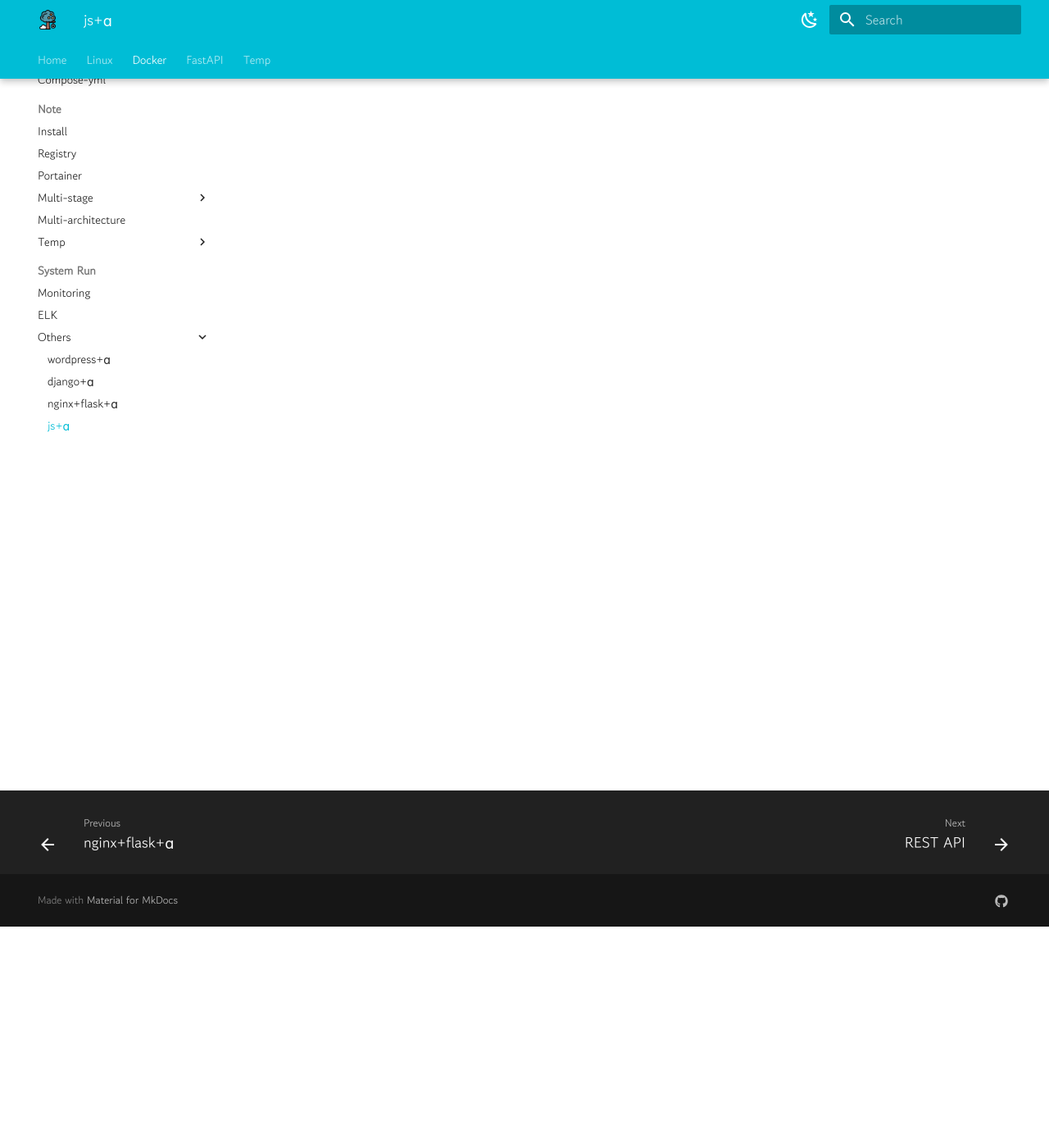
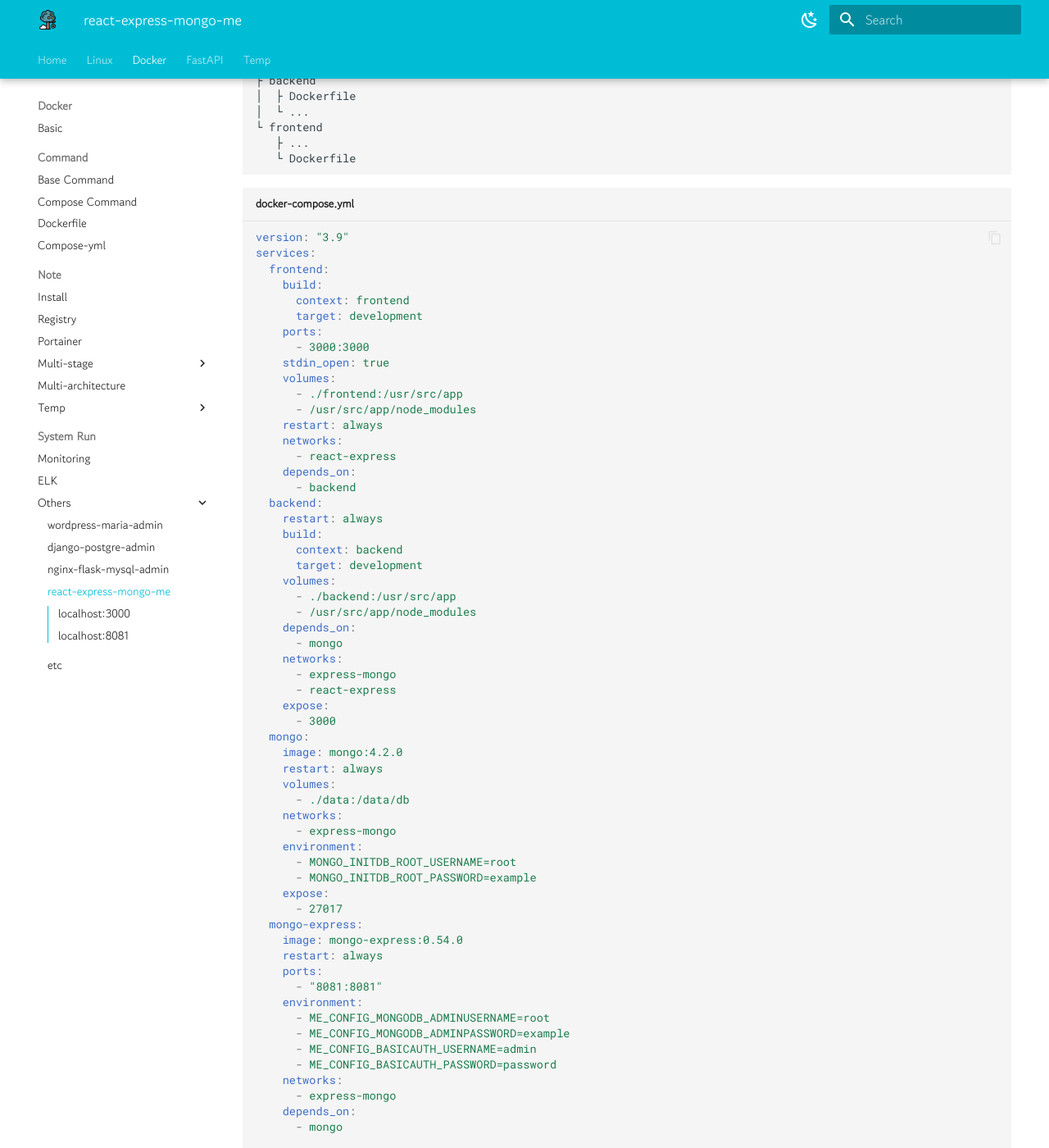
Before and after one commit to YSHeee/YSHeee.github.io, an MkDocs documentation site: the page built from docs/docker/running/remm.md, in a window 1280 px wide and 1400 px high, scrolled down 270 px. Shown: the whole window at 82% size. Built offline with MkDocs 1.6.1 and Material for MkDocs 9.7.7, drawn with Linux system fonts in a browser that asks for light colours; some of the changed text lies outside the part shown.

Commit message:
Modify ...

````diff
--- a/docs/docker/running/remm.md
+++ b/docs/docker/running/remm.md
@@ -1 +1,94 @@
 # React.js + Express.js + MongoDB + mongo-express
+
+- Source code Reference : [awesome-compose](https://github.com/docker/awesome-compose/tree/master/react-express-mongodb)
+
+```title="Structure"
+.
+├ docker-compose.yml
+├ backend
+│  ├ Dockerfile
+│  └ ...
+└ frontend
+   ├ ...
+   └ Dockerfile
+
+```
+
+
+``` yaml title="docker-compose.yml"
+version: "3.9"
+services:
+  frontend:
+    build:
+      context: frontend
+      target: development
+    ports:
+      - 3000:3000
+    stdin_open: true
+    volumes:
+      - ./frontend:/usr/src/app
+      - /usr/src/app/node_modules
+    restart: always
+    networks:
+      - react-express
+    depends_on:
+      - backend
+  backend:
+    restart: always
+    build:
+      context: backend
+      target: development
+    volumes:
+      - ./backend:/usr/src/app
+      - /usr/src/app/node_modules
+    depends_on:
+      - mongo
+    networks:
+      - express-mongo
+      - react-express
+    expose:
+      - 3000
+  mongo:
+    image: mongo:4.2.0
+    restart: always
+    volumes:
+      - ./data:/data/db
+    networks:
+      - express-mongo
+    environment:
+      - MONGO_INITDB_ROOT_USERNAME=root
+      - MONGO_INITDB_ROOT_PASSWORD=example
+    expose:
+      - 27017
+  mongo-express:
+    image: mongo-express:0.54.0
+    restart: always
+    ports:
+      - "8081:8081"
+    environment:
+      - ME_CONFIG_MONGODB_ADMINUSERNAME=root
+      - ME_CONFIG_MONGODB_ADMINPASSWORD=example
+      - ME_CONFIG_BASICAUTH_USERNAME=admin
+      - ME_CONFIG_BASICAUTH_PASSWORD=password
+    networks:
+      - express-mongo
+    depends_on:
+      - mongo
+
+networks:
+  react-express:
+  express-mongo:
+
+```
+
+---
+### `localhost:3000`
+![1](../images/running-9.png){: style="height:70%;width:70%"}
+
+### `localhost:8081`
+암호: admin/password <div>
+![2](../images/running-10.png){: style="height:70%;width:70%"}
+![3](../images/running-11.png){: style="height:70%;width:70%"}
+---
+!!!quote
+    [mongo-express](https://hub.docker.com/_/mongo-express)
--- a/mkdocs.yml
+++ b/mkdocs.yml
@@ -118,10 +118,11 @@ nav:
       - Monitoring: docker/running/monitoring.md
       - ELK: docker/running/elk.md
       - Others:
-        - wordpress+ɑ: docker/running/wmp.md
-        - django+ɑ: docker/running/dpp.md
-        - nginx+flask+ɑ: docker/running/nfmp.md
-        - js+ɑ: docker/running/remm.md
+        - wordpress-maria-admin: docker/running/wmp.md
+        - django-postgre-admin: docker/running/dpp.md
+        - nginx-flask-mysql-admin: docker/running/nfmp.md
+        - react-express-mongo-me: docker/running/remm.md
+        - etc: docker/running/etc.md
   - FastAPI:
     - REST API: fastapi/restapi.md
     - Best-Practice: fastapi/best-practice.md
````
Also changed, not shown: docs/docker/running/etc.md (added, +79 -0 lines), docs/docker/images/running-10.png (added), docs/docker/images/running-11.png (added), docs/docker/images/running-9.png (added).
